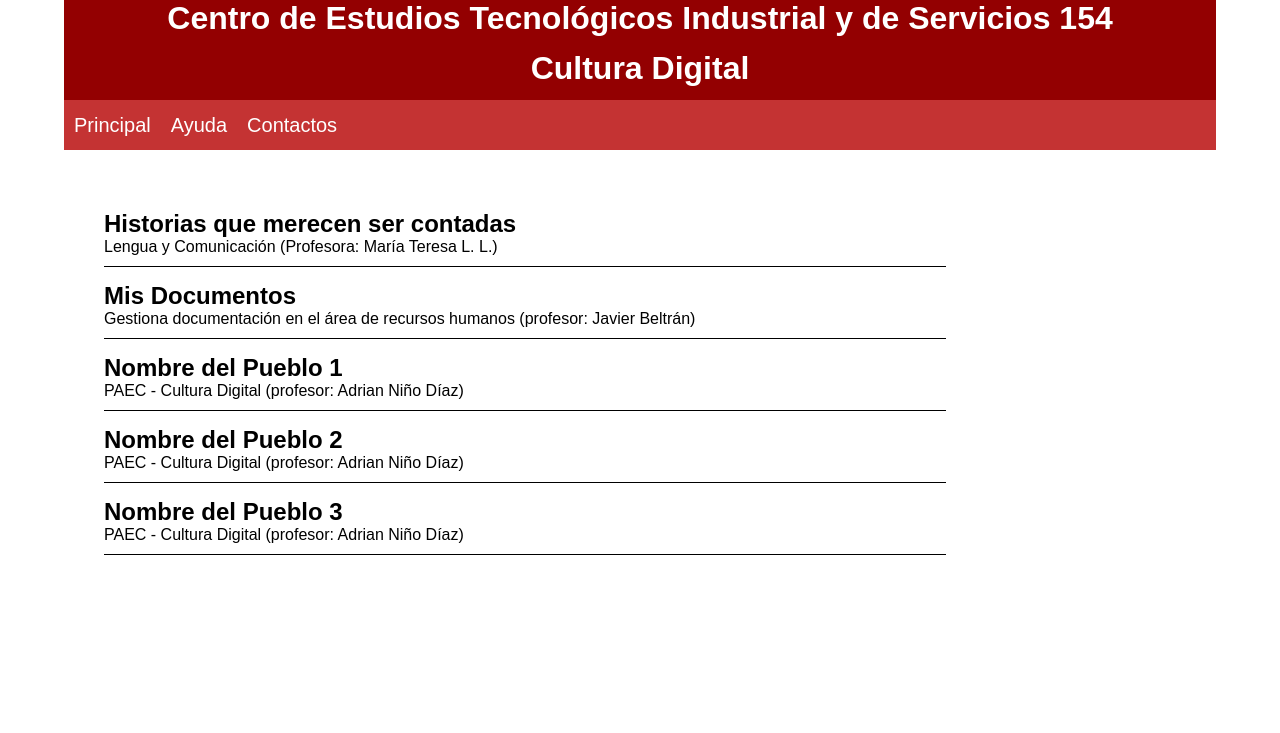
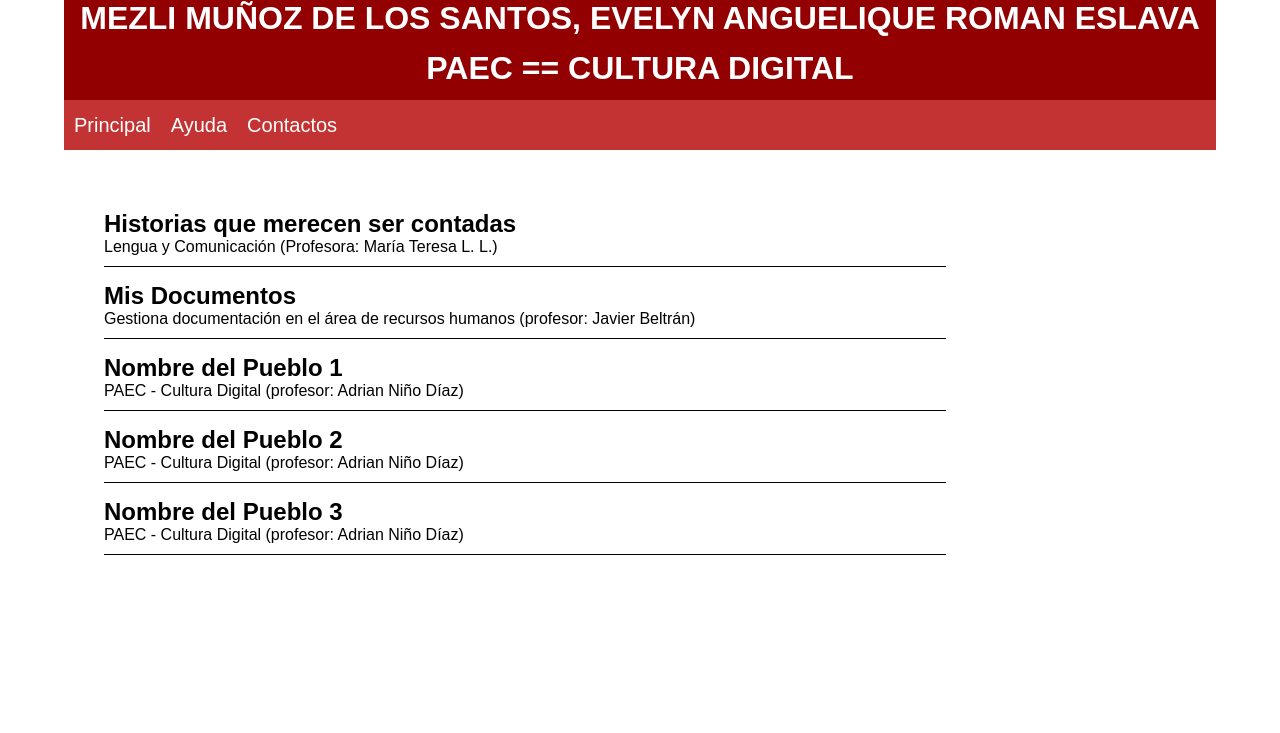
Before and after one commit to eveymez/eveymez, a plain HTML site: page index.html in a window 1280 px wide. Shown: the top 733 px of the page. Drawn offline with Linux system fonts and the light colour scheme.

Commit message:
Update index.html

```diff
--- a/index.html
+++ b/index.html
@@ -8,8 +8,8 @@
   <body>
       <div id="container">
           <header>
-           <h1> Centro de Estudios Tecnológicos Industrial y de Servicios 154</h1>
-           <h1> Cultura Digital</h1>
+           <h1> MEZLI MUÑOZ DE LOS SANTOS, EVELYN ANGUELIQUE ROMAN ESLAVA</h1>
+           <h1> PAEC == CULTURA DIGITAL</h1>
 
           </header>
            <nav>
```
